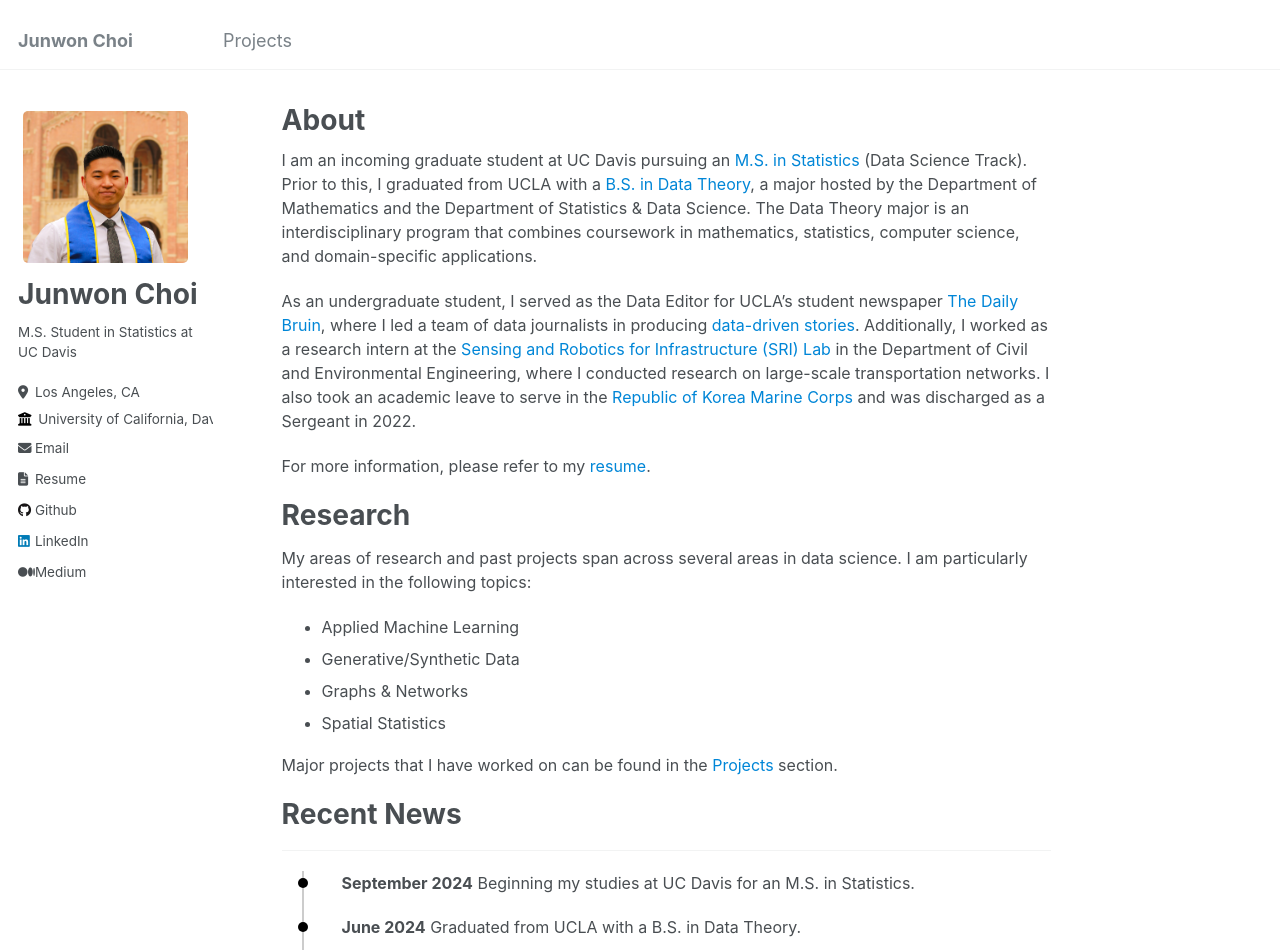
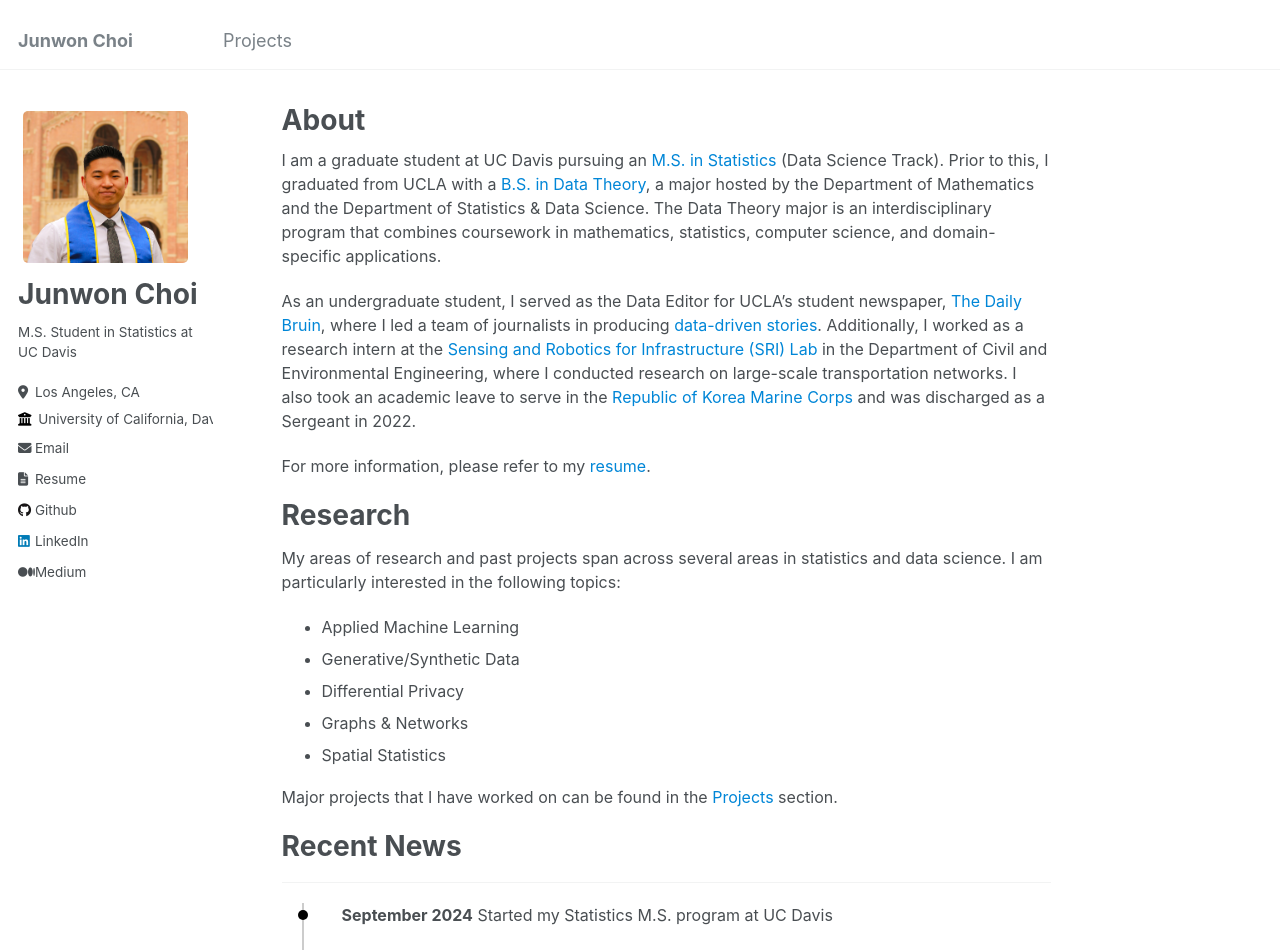
Before and after one commit to cjunwon/cjunwon.github.io, a Jekyll site: the page built from _pages/about.md, in a window 1280 px wide and 1400 px high. Shown: the top 950 px of the window. Built offline with Jekyll 4.4.1, drawn with Linux system fonts in a browser that asks for light colours; some of the changed text lies outside the part shown.

Commit message:
Update about page

```diff
--- a/_includes/timeline.html
+++ b/_includes/timeline.html
@@ -2,19 +2,19 @@
     <div>
         <ul class="timeline">
             <li>
-                <span class="date">September 2024</span> Beginning my studies at UC Davis for an M.S. in Statistics.
+                <span class="date">September 2024</span> Started my Statistics M.S. program at UC Davis
             </li>
             <li>
-                <span class="date">June 2024</span> Graduated from UCLA with a B.S. in Data Theory.
+                <span class="date">June 2024</span> Graduated from UCLA with a B.S. in Data Theory
             </li>
             <li>
-                <span class="date">May 2024</span> Received a Certificate of Recognition from the City of Los Angeles for <a href="https://cjunwon.github.io/projects/1-srilab_road_usage/">my work</a> in developing the <a href="https://site.hspa.info/application">Hillside Streets Assessment Tool</a> during a council meeting at Los Angeles City Hall.
+                <span class="date">May 2024</span> Received a Certificate of Recognition from the City of Los Angeles for <a href="https://cjunwon.github.io/projects/1-srilab_road_usage/">my work</a> in developing the <a href="https://site.hspa.info/application">Hillside Streets Assessment Tool</a> during a council meeting at Los Angeles City Hall
             </li>
             <li>
-                <span class="date">April 2024</span> Received the <a href="https://www.spj.org/news.asp?REF=3015">2023 Society of Professional Journalists (SPJ) Mark of Excellence Award</a> for Best Data Visualization.
+                <span class="date">April 2024</span> Received the <a href="https://www.spj.org/news.asp?REF=3015">2023 Society of Professional Journalists (SPJ) Mark of Excellence Award</a> for Best Data Visualization
             </li>
             <li>
-                <span class="date">March 2024</span> Received the <a href="https://ccmatestsite.wordpress.com/">2024 California College Media Association (CCMA) Excellence in Student Media Awards</a> for Best Interactive Graphic.
+                <span class="date">March 2024</span> Received the <a href="https://ccmatestsite.wordpress.com/">2024 California College Media Association (CCMA) Excellence in Student Media Awards</a> for Best Interactive Graphic
             </li>
         </ul>
     </div>
--- a/_pages/about.md
+++ b/_pages/about.md
@@ -7,19 +7,20 @@ redirect_from:
   - /about.html
 ---
 
-I am an incoming graduate student at UC Davis pursuing an [M.S. in Statistics](https://statistics.ucdavis.edu/) (Data Science Track). Prior to this, I graduated from UCLA with a [B.S. in Data Theory](https://datatheory.ucla.edu/learning/), a major hosted by the Department of Mathematics and the Department of Statistics & Data Science. The Data Theory major is an interdisciplinary program that combines coursework in mathematics, statistics, computer science, and domain-specific applications.
+I am a graduate student at UC Davis pursuing an [M.S. in Statistics](https://statistics.ucdavis.edu/) (Data Science Track). Prior to this, I graduated from UCLA with a [B.S. in Data Theory](https://datatheory.ucla.edu/learning/), a major hosted by the Department of Mathematics and the Department of Statistics & Data Science. The Data Theory major is an interdisciplinary program that combines coursework in mathematics, statistics, computer science, and domain-specific applications.
 
-As an undergraduate student, I served as the Data Editor for UCLA's student newspaper [The Daily Bruin](https://dailybruin.com/), where I led a team of data journalists in producing [data-driven stories](https://stack.dailybruin.com/). Additionally, I worked as a research intern at the [Sensing and Robotics for Infrastructure (SRI) Lab](https://sri-lab.seas.ucla.edu/) in the Department of Civil and Environmental Engineering, where I conducted research on large-scale transportation networks. I also took an academic leave to serve in the [Republic of Korea Marine Corps](https://www.rokmc.mil.kr:10005/index.do) and was discharged as a Sergeant in 2022.
+As an undergraduate student, I served as the Data Editor for UCLA's student newspaper, [The Daily Bruin](https://dailybruin.com/), where I led a team of journalists in producing [data-driven stories](https://stack.dailybruin.com/). Additionally, I worked as a research intern at the [Sensing and Robotics for Infrastructure (SRI) Lab](https://sri-lab.seas.ucla.edu/) in the Department of Civil and Environmental Engineering, where I conducted research on large-scale transportation networks. I also took an academic leave to serve in the [Republic of Korea Marine Corps](https://www.rokmc.mil.kr:10005/index.do) and was discharged as a Sergeant in 2022.
 
 For more information, please refer to my [resume](http://cjunwon.github.io/files/Junwon_Choi_resume.pdf).
 
 Research
 ===
 
-My areas of research and past projects span across several areas in data science. I am particularly interested in the following topics:
+My areas of research and past projects span across several areas in statistics and data science. I am particularly interested in the following topics:
 
 - Applied Machine Learning
 - Generative/Synthetic Data
+- Differential Privacy
 - Graphs & Networks
 - Spatial Statistics
 
```
